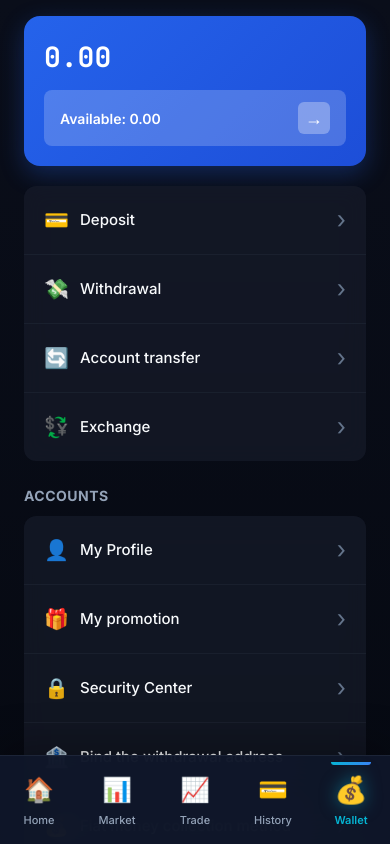
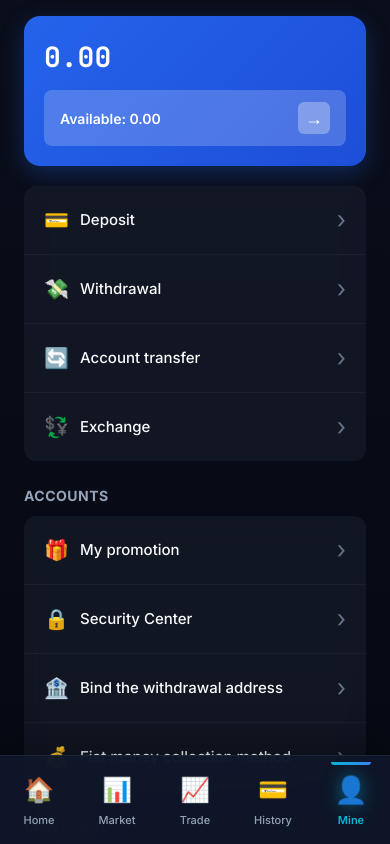
Before and after one commit to blen-az/investFX, a React (Create React App) app: page /wallet in a window 390 px wide. Shown: the top 844 px of the page. Built offline with nearby package versions, Linux system fonts and the light colour scheme; no server answers; the database is empty; sample sign-in values are in the browser's storage.

Commit message:
feat: rename Wallet to Mine in mobile nav and merge profile/wallet features

```diff
--- a/src/components/MobileBottomNav.jsx
+++ b/src/components/MobileBottomNav.jsx
@@ -47,7 +47,7 @@ export default function MobileBottomNav() {
             { path: '/market', icon: '📊', label: 'Market' },
             { path: '/trade', icon: '📈', label: 'Trade' },
             { path: '/transactions', icon: '💳', label: 'History' },
-            { path: '/wallet', icon: '💰', label: 'Wallet' }
+            { path: '/wallet', icon: '👤', label: 'Mine' }
         ];
     };
 
--- a/src/pages/Wallet.jsx
+++ b/src/pages/Wallet.jsx
@@ -36,7 +36,6 @@ export default function Wallet() {
         {
             title: 'Accounts',
             items: [
-                { label: 'My Profile', path: '/profile', icon: '👤' },
                 { label: 'My promotion', path: '/promotion', icon: '🎁' },
                 { label: 'Security Center', path: '/security', icon: '🔒' },
                 { label: 'Bind the withdrawal address', path: '/withdrawal-address', icon: '🏦' },
```
